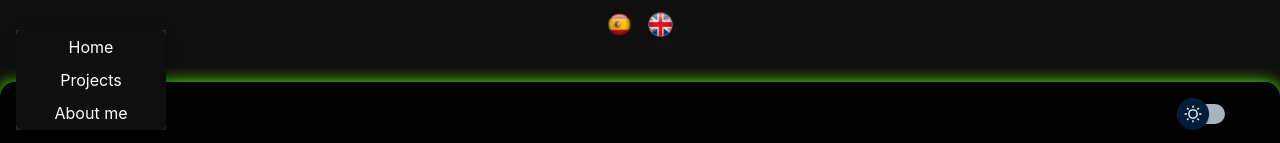
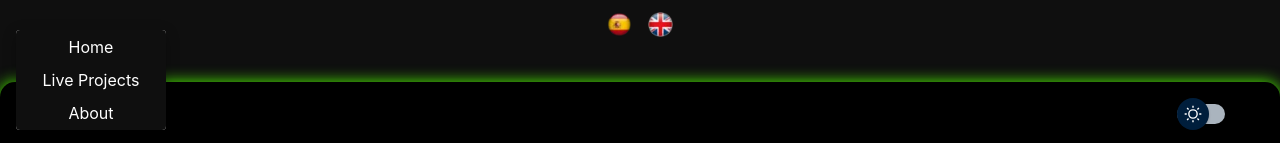
Before and after one commit to dtellz/d-t.com, a React (Create React App) app: page / in a window 1280 px wide. Both pictures are taken after a click on the button "menu". Shown: the part 654-797 px from the top of the page. Built offline with nearby package versions, Linux system fonts and the light colour scheme.

Commit message:
add menu labels to i18next

```diff
--- a/src/components/header/index.jsx
+++ b/src/components/header/index.jsx
@@ -9,14 +9,14 @@ import MenuIcon from '@mui/icons-material/Menu';
 import DarkModeSwitcher from '../../components/darkmode-switcher';
 import { Link } from 'react-router-dom';
 import { ThemeContext } from "../../theme";
-
+import { useTranslation } from 'react-i18next';
 
 import './style.css';
 
 const Header = () => {
     const theme = React.useContext(ThemeContext);
     const darkMode = theme.state.darkMode;
-
+    const [traduction, setLanguage] = useTranslation('global')
     // const navigate = useNavigate();
     /**
      * MENU ELEMENTS
@@ -67,9 +67,9 @@ const Header = () => {
                         }}
                     >
                         <div className={darkMode ? 'header__menu menu-dark' : 'header__menu menu-light'}>
-                            <Link onClick={handleClose} to='/home' className={darkMode ? 'link-dark' : 'link-light'}>Home</Link>
-                            <Link onClick={handleClose} to='/projects' className={darkMode ? 'link-dark' : 'link-light'}>Projects</Link>
-                            <Link onClick={handleClose} to='/about' className={darkMode ? 'link-dark' : 'link-light'}>About me</Link>
+                            <Link onClick={handleClose} to='/home' className={darkMode ? 'link-dark' : 'link-light'}>{traduction("menu.home")}</Link>
+                            <Link onClick={handleClose} to='/projects' className={darkMode ? 'link-dark' : 'link-light'}>{traduction("menu.projects")}</Link>
+                            <Link onClick={handleClose} to='/about' className={darkMode ? 'link-dark' : 'link-light'}>{traduction("menu.about")}</Link>
                         </div>
                     </Popover>
 
--- a/src/translations/en/global.json
+++ b/src/translations/en/global.json
@@ -10,6 +10,11 @@
     "header": {
         "title": "WELCOME",
         "btn": "Navigate"
+    },
+    "menu": {
+        "home": "Home",
+        "about": "About",
+        "projects": "Live Projects"
     },
     "about": {
         "title": "Software Engineering and Development.",
--- a/src/translations/es/global.json
+++ b/src/translations/es/global.json
@@ -10,6 +10,11 @@
     "header": {
         "title": "BIENVENID@",
         "btn": "Navega"
+    },
+    "menu": {
+        "home": "Inicio",
+        "about": "Sobre mi",
+        "projects": "Proyectos en vivo"
     },
     "about": {
         "title": "Ingeniería y desarrollo de software.",
```
